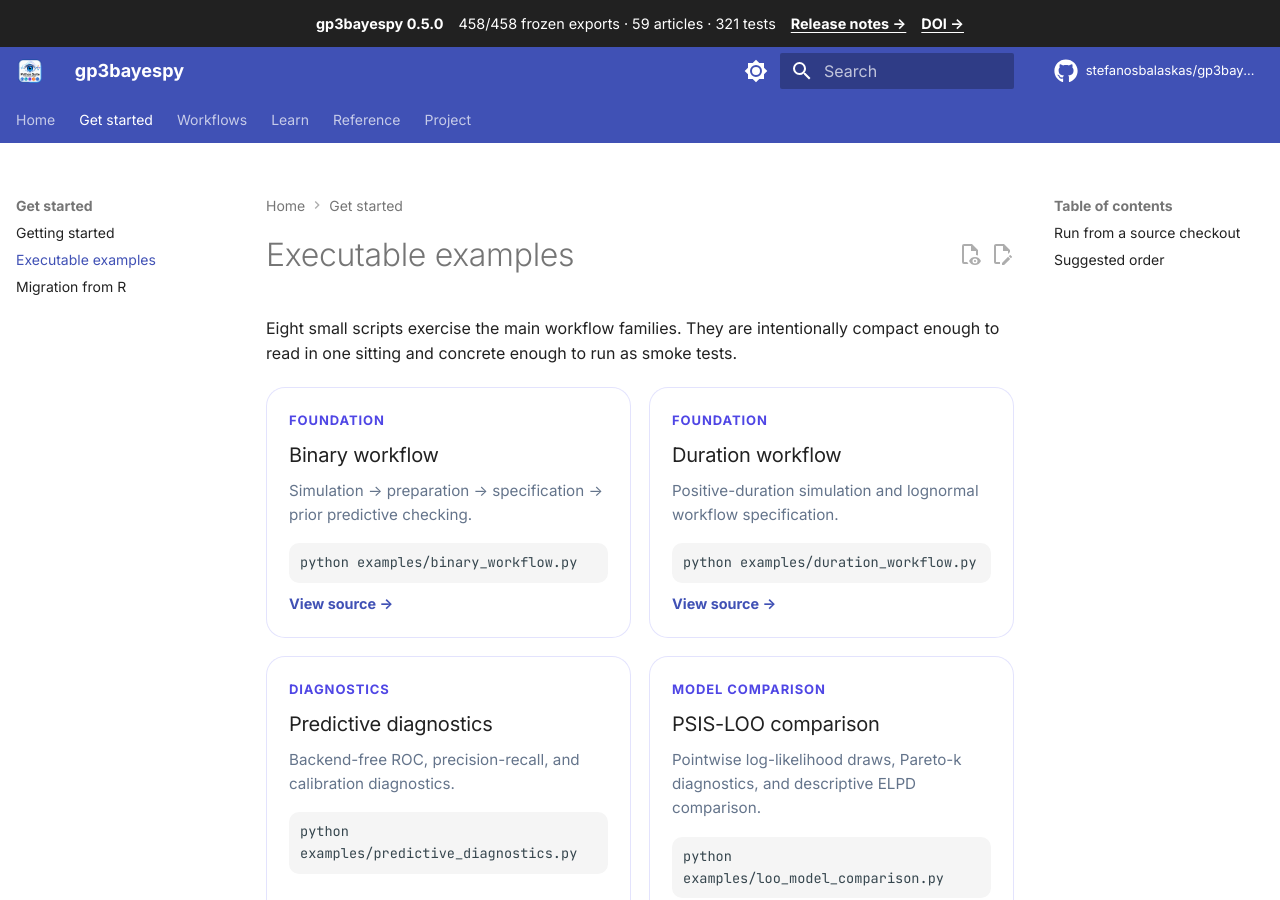
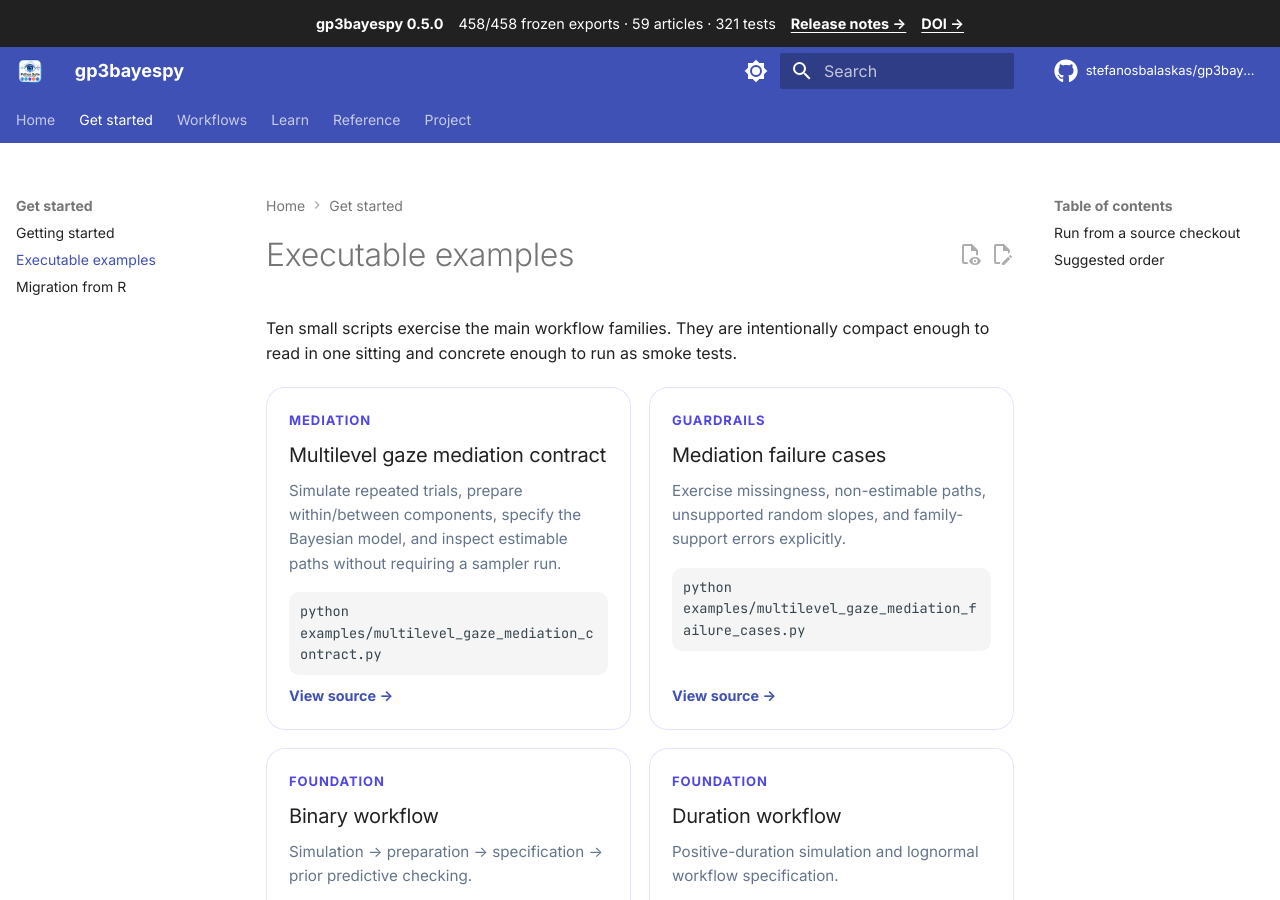
Before and after one commit to stefanosbalaskas/gp3bayespy, an MkDocs documentation site: the page built from docs/examples/index.md, in a window 1280 px wide and 900 px high. Built offline with MkDocs 1.6.1 and Material for MkDocs 9.7.7, drawn with Linux system fonts in a browser that asks for light colours; comment, search, counter and statistics services are not loaded; some of the changed text lies outside the part shown.

Commit message:
docs: add mediation examples to examples hub

```diff
--- a/docs/examples/index.md
+++ b/docs/examples/index.md
@@ -1,8 +1,24 @@
 # Executable examples
 
-Eight small scripts exercise the main workflow families. They are intentionally compact enough to read in one sitting and concrete enough to run as smoke tests.
+Ten small scripts exercise the main workflow families. They are intentionally compact enough to read in one sitting and concrete enough to run as smoke tests.
 
 <div class="gp-example-grid">
+
+<div class="gp-example-card">
+  <span class="gp-card-tag">Mediation</span>
+  <h3>Multilevel gaze mediation contract</h3>
+  <p>Simulate repeated trials, prepare within/between components, specify the Bayesian model, and inspect estimable paths without requiring a sampler run.</p>
+  <code>python examples/multilevel_gaze_mediation_contract.py</code>
+  <a href="https://github.com/stefanosbalaskas/gp3bayespy/blob/main/examples/multilevel_gaze_mediation_contract.py">View source →</a>
+</div>
+
+<div class="gp-example-card">
+  <span class="gp-card-tag">Guardrails</span>
+  <h3>Mediation failure cases</h3>
+  <p>Exercise missingness, non-estimable paths, unsupported random slopes, and family-support errors explicitly.</p>
+  <code>python examples/multilevel_gaze_mediation_failure_cases.py</code>
+  <a href="https://github.com/stefanosbalaskas/gp3bayespy/blob/main/examples/multilevel_gaze_mediation_failure_cases.py">View source →</a>
+</div>
 
 <div class="gp-example-card">
   <span class="gp-card-tag">Foundation</span>
@@ -80,11 +96,13 @@
 
 ## Suggested order
 
-1. `binary_workflow.py`
-2. `predictive_diagnostics.py`
-3. `loo_model_comparison.py`
-4. `sensitivity_workflow.py`
-5. `reproducibility_workflow.py`
-6. `pupil_workflow.py`
+1. `multilevel_gaze_mediation_contract.py`
+2. `multilevel_gaze_mediation_failure_cases.py`
+3. `binary_workflow.py`
+4. `predictive_diagnostics.py`
+5. `loo_model_comparison.py`
+6. `sensitivity_workflow.py`
+7. `reproducibility_workflow.py`
+8. `pupil_workflow.py`
 
 For a guided narrative rather than scripts, continue to the [Article library](../articles/index.md).
```
